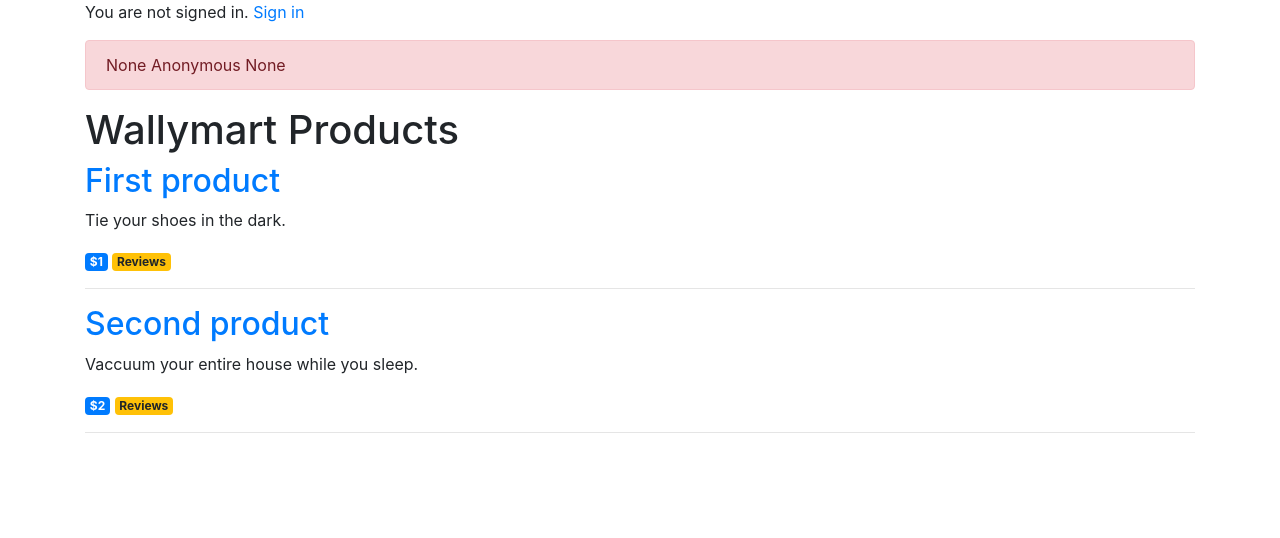
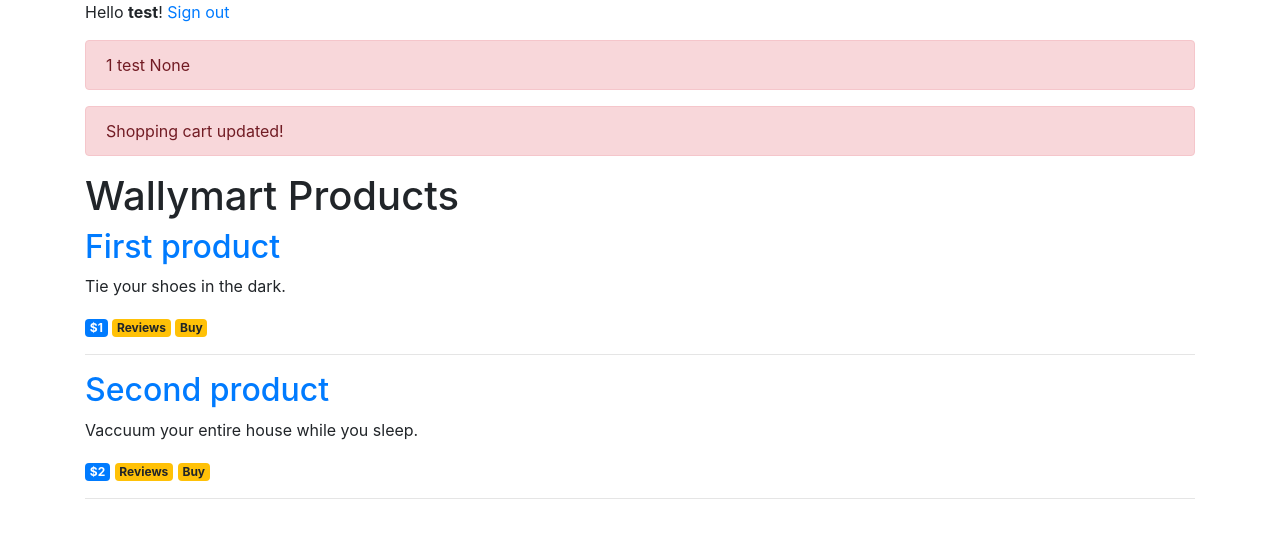
Before and after one commit to 88ning/ucsc_ooad, a Flask app: page /?update_cart=1 in a window 1280 px wide. Shown: the part 56-594 px from the top of the page. Run offline with Flask 2, Linux system fonts and the light colour scheme; data comes from the database, SQL or seed files in the repository; both versions use the stored data as it was after the commit; some libraries are stand-ins or nearby versions.

Commit message:
add shopping

```diff
--- a/app.py
+++ b/app.py
@@ -121,6 +121,16 @@ class Order(object):
     def remove_product(self, product_id):
         self.products.remove(product_id)
 
+    def get_product_list(self):
+        conn = get_db_connection()
+
+        sql = f'SELECT * FROM products WHERE id IN ({", ".join(["?"]*len(self.products))})'
+        products = conn.execute(sql, self.products).fetchall()
+
+        conn.commit()
+        conn.close()
+        return products
+
     def commit_order(self):
         conn = get_db_connection()
         for product in self.products:
@@ -137,7 +147,8 @@ class Order(object):
 ##############################################
 app = Flask(__name__)
 app.config['SECRET_KEY'] = '3d6f45a5fc12445dbac2f59c3b6c7cb1'
-current_user = User()
+current_user = User(user_id=1, username='test')
+cart = Order(user_id=current_user.id)
 
 
 
@@ -162,7 +173,11 @@ def index():
     else:
         flash('{} {} {}'.format(current_user.id, current_user.username, current_user.password))
 
-    return render_template('index.html', products=products, user=current_user.username)
+    if request.args.get('update_cart'):
+        flash("Shopping cart updated!")
+        cart.add_product(request.args.get('update_cart'))
+
+    return render_template('index.html', products=products, user=current_user.username, cart=cart)
 
 
 ##############################
@@ -297,8 +312,21 @@ def review(id):
 ######################################
 @app.route('/cart', methods=('GET', 'POST'))
 def shopping_cart():
+
+
     # Make sure that only authenticated users can edit products
     if current_user.username == 'Anonymous':
         flash("Sign in to see your shopping cart.")
         return redirect(url_for('signin'))
-    return render_template('shopping-cart.html', user=current_user.username)
+
+    if request.method == 'POST':
+        remove_id = request.args.get('remove_id')
+        cart.remove_product(remove_id)
+        flash("Shopping cart updated!")
+
+
+    products = cart.get_product_list()
+    # for product in cart_products:
+    #     flash(product['product_name'])
+
+    return render_template('shopping-cart.html', user=current_user.username, cart=cart, products=products)
--- a/templates/index.html
+++ b/templates/index.html
@@ -6,6 +6,7 @@
 
 
     {% for product in products %}
+
         <a href="{{ url_for('product', id=product['id']) }}">
             <h2>{{ product['product_name'] }}</h2>
         </a>
@@ -14,6 +15,9 @@
         <a href="{{ url_for('review', id=product['id']) }}">
             <span class="badge badge-warning">Reviews</span>
         </a>
+        <a href="{{ url_for('index', update_cart=product['id']) }}">
+            <span class="badge badge-warning">Buy</span>
+        </a>
         <hr>
     {% endfor %}
 {% endblock %}
--- a/templates/product.html
+++ b/templates/product.html
@@ -9,7 +9,7 @@
     <p><a href="{{ url_for('signin') }}">Sign in</a> to edit this product or add a review.</p>
 
     {% else %}
-    <a href="{{ url_for('edit', id=product['id']) }}">
+    <a href="{{ url_for('edit', id=product['id'], user=user) }}">
         <span class="badge badge-warning">Edit</span>
     </a>
     {% endif %}
```
Also changed, not shown: templates/shopping-cart.html (+31 -0 lines), database.db.
